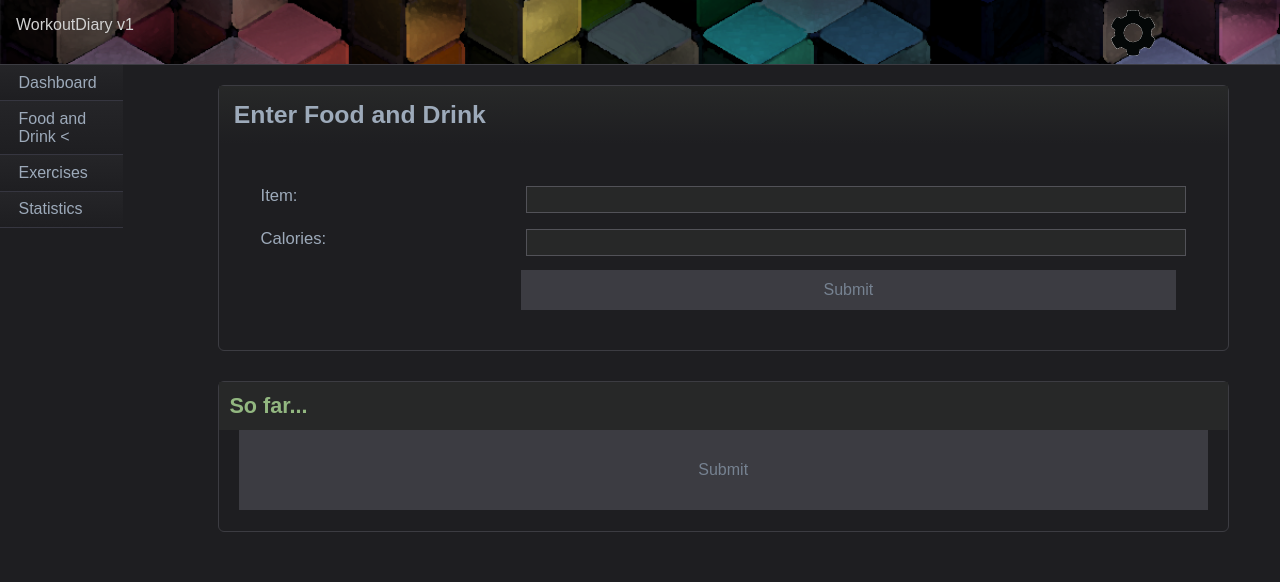
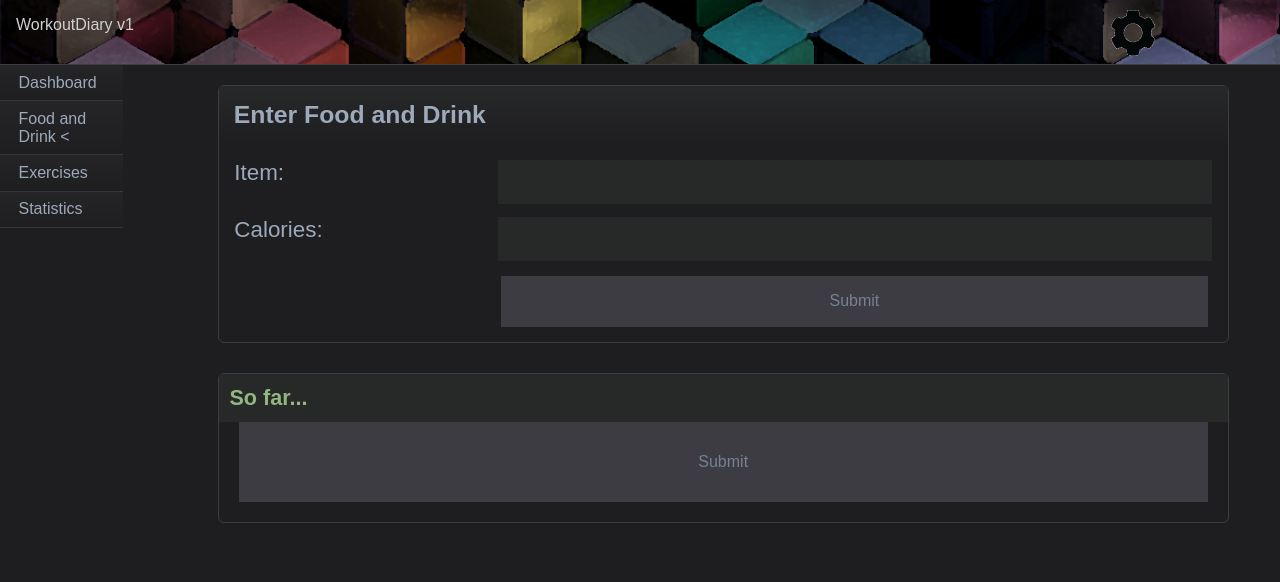
Before and after one commit to intheon/workout-diary, a PHP site: page /fooddrink.php in a window 1280 px wide. Shown: the top 582 px of the page. Run offline with PHP 8.4, Linux system fonts and the light colour scheme; some libraries are stand-ins or nearby versions.

Commit message:
thats enough

```diff
--- a/css/food_page.css
+++ b/css/food_page.css
@@ -1,29 +1,29 @@
 .food_form
 {
-    margin:3%;
+
 }
 
 .food_form p
 {
-    font-size: 1.04em;
+    font-size: 1.4em;
 }
 
 .food_form p input
 {
     float:right;
     width:70%;
-    border: 1px solid;
-    border-color:#525258;
-    padding:5px;
-    color:#525258;
+    border: none;
+    padding:1.5%;
+    color: #D1D1D1;
 }
 
 .food_form input[type="button"]
 {
-    padding:10px;
-    margin:1%;
-    margin-left: 28.7%;
-    width:69%;
+    padding:1.5%;
+    margin-top:1.5%;
+    margin-bottom:1.5%;
+    margin-left: 28%;
+    width:70%;
 }
 
 .consume_panel
@@ -31,8 +31,8 @@
     margin:2%;
     padding:2%;
     border: 2px solid;
-    border-color:#D7D7D7;
-    background-color:#F3F3F3;
+    border-color:#1C1E1E;
+    background-color:#272828;
     display:flex;
     border-radius: 8px;
 }
```
Also changed, not shown: js/index_engine.js (+27 -11 lines), php/module_pull_athlete.php (+9 -0 lines), img/uploads/img_avocado1.png (added).
